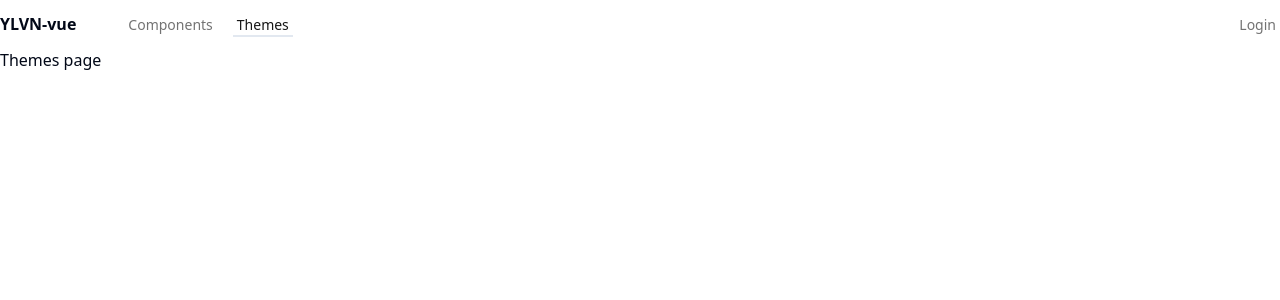
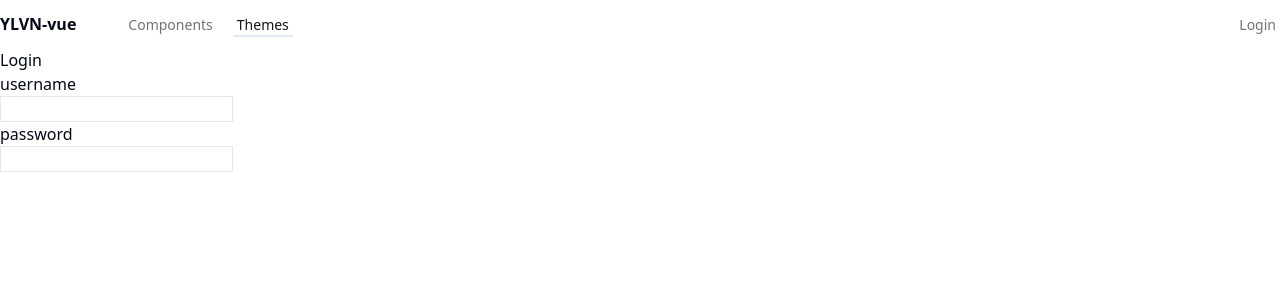
Before and after one commit to duongacy/vue-coachs, a Vue app: page /themes in a window 1280 px wide. Shown: the top 300 px of the page. Built offline with nearby package versions, Linux system fonts and the light colour scheme.

Commit message:
Update UI

```diff
--- a/src/components/ui/calendar/BaseCalendar.vue
+++ b/src/components/ui/calendar/BaseCalendar.vue
@@ -36,7 +36,7 @@ const props = withDefaults(
     modelModifiers?: object
     columns?: number
     type?: 'single' | 'range'
-    class: string
+    class?: string
   }>(),
   {
     type: 'single',
--- a/src/pages/components/examples/ContextMenuExample.vue
+++ b/src/pages/components/examples/ContextMenuExample.vue
@@ -17,7 +17,7 @@ import {
 </script>
 
 <template>
-  <!-- <div class="grid gap-2 ">
+  <div class="grid gap-2 ">
     <ContextMenu>
       <ContextMenuTrigger
         class="flex h-[150px] w-[350px] items-center justify-center rounded-md border border-dashed text-sm"
@@ -65,6 +65,5 @@ import {
         </ContextMenuRadioGroup>
       </ContextMenuContent>
     </ContextMenu>
-  </div> -->
-  <div></div>
+  </div>
 </template>
--- a/src/pages/components/examples/DatePickerExample.vue
+++ b/src/pages/components/examples/DatePickerExample.vue
@@ -6,28 +6,31 @@ import { ref } from 'vue'
 import { cn } from '@/lib/utils'
 import { BaseButton } from '@/components/ui/button'
 import { BaseCalendar } from '@/components/ui/calendar'
-import { BasePopover, PopoverContent, PopoverTrigger } from '@/components/ui/popover'
+import {
+  BasePopover,
+  PopoverContent,
+  PopoverTrigger,
+} from '@/components/ui/popover'
 
 const date = ref<Date>()
 </script>
 
 <template>
-  <div class="grid gap-2">
   <BasePopover>
     <PopoverTrigger as-child>
       <BaseButton
         :variant="'outline'"
-          :class="
-            cn('w-[350px] justify-start text-left font-normal', !date && 'text-muted-foreground')
-          "
+        :class="cn(
+          'w-[350px] justify-start text-left font-normal',
+          !date && 'text-muted-foreground',
+        )"
       >
         <CalendarIcon class="mr-2 h-4 w-4" />
-          <span>{{ date ? format(date, 'PPP') : 'Pick a date' }}</span>
+        <span>{{ date ? format(date, "PPP") : "Pick a date" }}</span>
       </BaseButton>
     </PopoverTrigger>
-      <PopoverContent class="w-auto p-0">
+    <PopoverContent class="w-[350px] p-0">
       <BaseCalendar v-model="date" />
     </PopoverContent>
   </BasePopover>
-  </div>
 </template>
--- /dev/null
+++ b/src/pages/themes/LoginComp.vue
@@ -0,0 +1,30 @@
+<script setup lang="ts">
+defineProps<{
+  username: string
+  password: string
+}>()
+
+defineEmits<{
+  'update:username': [value: string]
+  'update:password': [value: string]
+}>()
+</script>
+<template>
+  <div>
+    <h1>Login</h1>
+    <p>username</p>
+    <input
+      type="text"
+      class="border"
+      :value="username"
+      @input="$emit('update:username', ($event.target as HTMLInputElement).value)"
+    />
+    <p>password</p>
+    <input
+      type="text"
+      class="border"
+      :value="password"
+      @input="$emit('update:password', ($event.target as HTMLInputElement).value)"
+    />
+  </div>
+</template>
--- a/src/pages/themes/ThemesPage.vue
+++ b/src/pages/themes/ThemesPage.vue
@@ -1,7 +1,15 @@
 <template>
-  <div>Themes page</div>
+  <div>
+    <LoginComp v-model:username="username" v-model:password="password"></LoginComp>
+    {{ username }}
+    {{ password }}
+  </div>
 </template>
 
-<script setup lang="ts"></script>
+<script setup lang="ts">
+import { ref } from 'vue'
+import LoginComp from './LoginComp.vue'
 
-<style scoped></style>
+const username = ref<string>('')
+const password = ref<string>('')
+</script>
```
Also changed, not shown: src/components/ui/dialog/DialogContent.vue (+5 -4 lines), vite.config.ts.timestamp-1709739762011-cb436e50c6617.mjs (added, +25 -0 lines). Lines whose indentation alone changed are shown as unchanged.
